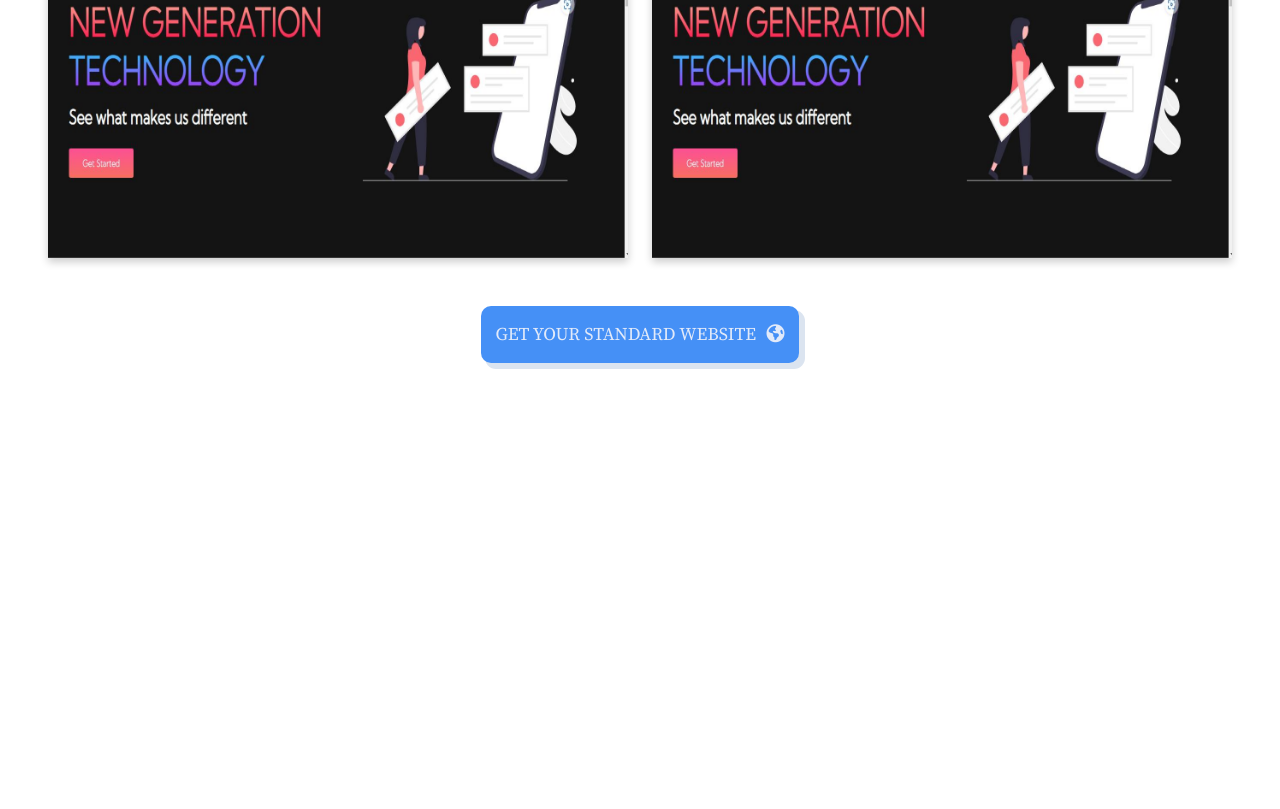
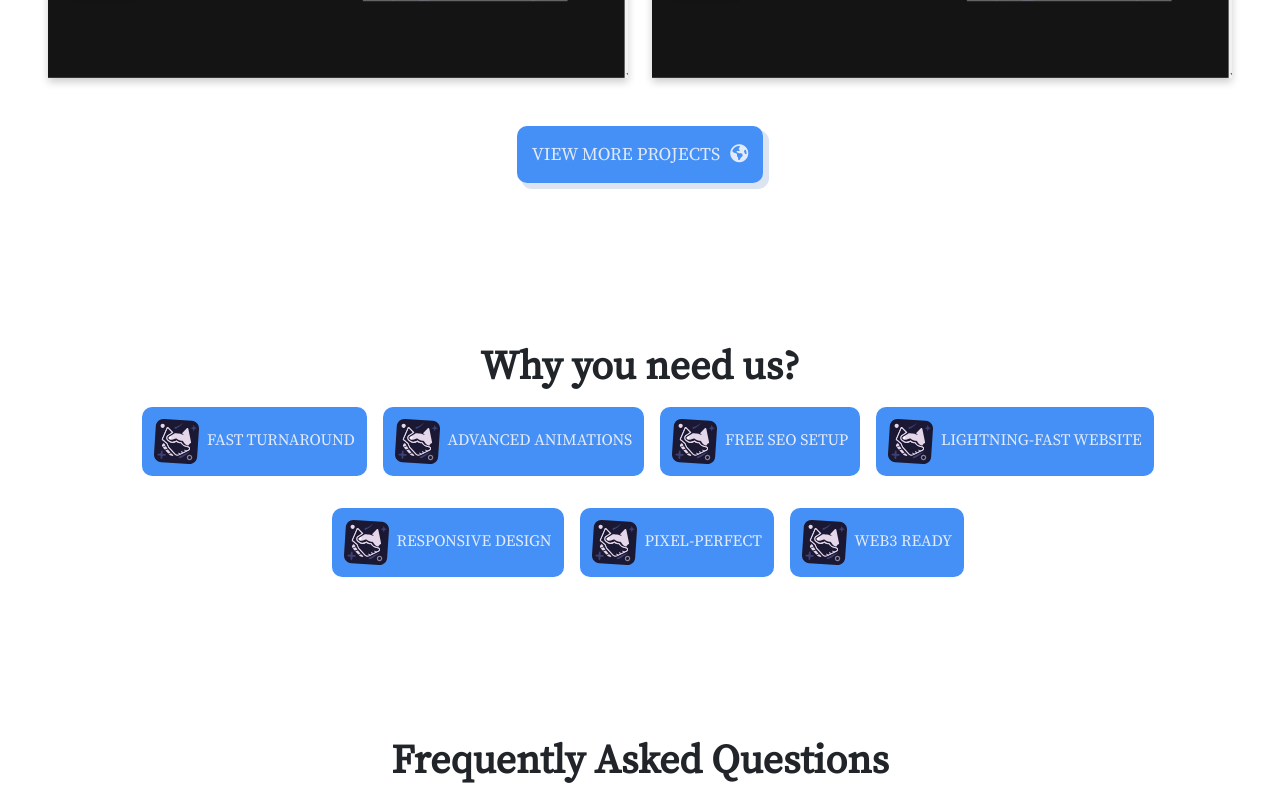
Before and after one commit to Peter-Dumbari/portfolio, a React (Create React App) app: page / in a window 1280 px wide. Shown: the part 1160-1969 px from the top of the page. Before the commit the page ends 1571 px from the top, so only its background shows below. Built offline with nearby package versions, Linux system fonts and the light colour scheme.

Commit message:
frequently ask
after updating frequently asked

```diff
--- a/src/App.js
+++ b/src/App.js
@@ -1,6 +1,7 @@
 import React from "react";
 import Home from "./Pages/Home/Home";
 import "./App.css";
+import "animate.css";
 
 function App() {
   return <Home />;
--- /dev/null
+++ b/src/Pages/Frequentlyask/Frequentlyask.jsx
@@ -0,0 +1,101 @@
+import React from "react";
+import "../Frequentlyask/Frequentlyask.scss";
+
+export default function Frequentlyask() {
+  return (
+    <div className="container freqently_container">
+      <h1>Frequently Asked Questions
+</h1>
+      <div className="accordion accordion-flush" id="accordionFlushExample">
+        <div className="accordion-item">
+          <h2 className="accordion-header" id="flush-headingOne">
+            <button
+              className="accordion-button collapsed"
+              type="button"
+              data-bs-toggle="collapse"
+              data-bs-target="#flush-collapseOne"
+              aria-expanded="false"
+              aria-controls="flush-collapseOne">
+              How much do projects cost?
+            </button>
+          </h2>
+          <div
+            id="flush-collapseOne"
+            className="accordion-collapse collapse"
+            aria-labelledby="flush-headingOne"
+            data-bs-parent="#accordionFlushExample">
+            <div className="accordion-body">
+            Our pricing is based on a few factors such as project complexity, deadline, and animations. Our minimum engagement fee is $1,500 USD. Please contact us and tell us more about your project so we can give you a quote.
+            </div>
+          </div>
+        </div>
+        <div className="accordion-item">
+          <h2 className="accordion-header" id="flush-headingTwo">
+            <button
+              className="accordion-button collapsed"
+              type="button"
+              data-bs-toggle="collapse"
+              data-bs-target="#flush-collapseTwo"
+              aria-expanded="false"
+              aria-controls="flush-collapseTwo">
+              Do you do SEO?
+            </button>
+          </h2>
+          <div
+            id="flush-collapseTwo"
+            className="accordion-collapse collapse"
+            aria-labelledby="flush-headingTwo"
+            data-bs-parent="#accordionFlushExample">
+            <div className="accordion-body">
+            We set up basic SEO settings for every website for FREE. Comprehensive SEO will soon be available as a service.
+            </div>
+          </div>
+        </div>
+        <div className="accordion-item">
+          <h2 className="accordion-header" id="flush-headingThree">
+            <button
+              className="accordion-button collapsed"
+              type="button"
+              data-bs-toggle="collapse"
+              data-bs-target="#flush-collapseThree"
+              aria-expanded="false"
+              aria-controls="flush-collapseThree">
+              Who are your ideal customers?
+            </button>
+          </h2>
+          <div
+            id="flush-collapseThree"
+            className="accordion-collapse collapse"
+            aria-labelledby="flush-headingThree"
+            data-bs-parent="#accordionFlushExample">
+            <div className="accordion-body">
+            We work with all types of businesses, but most of our clients are in Web3 and SaaS
+            </div>
+          </div>
+        </div>
+        <div className="accordion-item">
+          <h2 className="accordion-header" id="flush-headingFour">
+            <button
+              className="accordion-button collapsed"
+              type="button"
+              data-bs-toggle="collapse"
+              data-bs-target="#flush-collapseFour"
+              aria-expanded="false"
+              aria-controls="flush-collapseFour">
+              Do you design as well?
+            </button>
+          </h2>
+          <div
+            id="flush-collapseFour"
+            className="accordion-collapse collapse"
+            aria-labelledby="flush-headingFour"
+            data-bs-parent="#accordionFlushExample">
+            <div className="accordion-body">
+            We don't offer design as a service in-house, but we do work with UI/UX freelancers who can create the design and we'll implement it into Webflow.
+            </div>
+          </div>
+        </div>
+      </div>
+    </div>
+  );
+}
--- /dev/null
+++ b/src/Pages/Frequentlyask/Frequentlyask.scss
@@ -0,0 +1,27 @@
+.freqently_container{
+    padding: 7rem 0 3rem 0;
+    width: 60% !important;
+    font-size: 1.2rem;
+
+    h1{
+        text-align: center;
+        font-weight: bold;
+    }
+
+    .accordion-item{
+        border-bottom: 2px solid !important;
+        padding-bottom: 0.5rem !important;
+        color: black !important;
+    }
+
+    .accordion-button{
+        font-size: 1.2rem;
+        font-weight: bold;
+    }
+}
+
+.accordion-button:focus{
+    box-shadow: none !important;
+    background-color: transparent !important;
+    color: black !important;
+}
--- a/src/Pages/Herosection/Herosection.jsx
+++ b/src/Pages/Herosection/Herosection.jsx
@@ -1,12 +1,13 @@
 import React from 'react';
 import Button from '../../Components/Buttons/Button';
 import "../Herosection/Herosection.scss";
+import Image from "../../Images/hero_background.svg"
 
 export default function Herosection() {
   return (
     <div className='container-fluid hero_container'>
         <div className="row hero_container_row1">
-            <div className="col-md-6">
+            <div className="col-12 col-md-6">
                 <h6 className="first_text">
                     WEBFLOW DEVELOPMENT
                 </h6>
@@ -33,7 +34,7 @@ export default function Herosection() {
                     </div>
                 </div>
             </div>
-            <div className="col-md-7"></div>
+            <div className="col-12 col-md-6"><img className='animate__animated animate__zoomIn' src={Image} alt="" /></div>
         </div>
     </div>
   )
--- a/src/Pages/Herosection/Herosection.scss
+++ b/src/Pages/Herosection/Herosection.scss
@@ -1,8 +1,7 @@
 .hero_container{
     padding: 3rem;
-    background: url("../../Images/hero_background.svg") top right no-repeat;
+    // background: url("../../Images/hero_background.svg") top right no-repeat;
     background-size: 65%;
-    height: 90vh;
 
     .first_text{
         font-weight: bold;
@@ -37,3 +36,7 @@
 .fa-earth-americas{
     margin-left: 6px;
 }
+
+.animate__animated.animate__zoomIn {
+    --animate-duration: 4s;
+  }
--- a/src/Pages/Home/Home.jsx
+++ b/src/Pages/Home/Home.jsx
@@ -2,13 +2,18 @@ import React from "react";
 import Navbar from "../../Components/Navbar/Navbar";
 import Herosection from "../Herosection/Herosection";
 import Projects from "../Projects/Projects";
+import Ourqualities from "../Our_qualities/Ourqualities";
+import Frequentlyask from "../Frequentlyask/Frequentlyask";
+import "../Home/Home.scss";
 
 export default function Home() {
   return (
-    <>
+    <div className="home">
       <Navbar />
       <Herosection />
       <Projects/>
-    </>
+      <Ourqualities/>
+      <Frequentlyask/>
+    </div>
   );
 }
--- /dev/null
+++ b/src/Pages/Our_qualities/Ourqualities.jsx
@@ -0,0 +1,22 @@
+import React from 'react';
+import "../Our_qualities/Ourqualities.scss";
+import Qbuttons from './QualitiesButtons/Qbuttons';
+
+export default function Ourqualities() {
+  return (
+    <div className='container qualities_container'>
+        <h1 className="qualities_header">Why you need us?</h1>
+        <div className="d-inline-flex">
+            <Qbuttons text={"FAST TURNAROUND"}/>
+            <Qbuttons text={"ADVANCED ANIMATIONS"}/>
+            <Qbuttons text={"FREE SEO SETUP"}/>
+            <Qbuttons text={"LIGHTNING-FAST WEBSITE"}/>
+        </div>
+        <div className="d-inline-flex">
+            <Qbuttons text={"RESPONSIVE DESIGN"}/>
+            <Qbuttons text={"PIXEL-PERFECT"}/>
+            <Qbuttons text={"WEB3 READY"}/>
+        </div>
+    </div>
+  )
+}
--- /dev/null
+++ b/src/Pages/Our_qualities/Ourqualities.scss
@@ -0,0 +1,13 @@
+.qualities_container{
+    padding: 7rem 0 3rem 0;
+    text-align: center;
+
+    .d-inline-flex:last-child{
+        margin-top: 2rem;
+    }
+
+    h1{
+        font-weight: bolder;
+        margin-bottom: 1rem;
+    }
+}
--- /dev/null
+++ b/src/Pages/Our_qualities/QualitiesButtons/Qbuttons.jsx
@@ -0,0 +1,9 @@
+import React from 'react'
+import "../QualitiesButtons/Qbuttons.scss"
+import icon from  "../../../Images/icon.svg";
+
+export default function Qbuttons({text}) {
+  return (
+    <button className='qbutton'><img className='qbutton_icon' src={icon} alt='#'/> {text}</button>
+  )
+}
--- /dev/null
+++ b/src/Pages/Our_qualities/QualitiesButtons/Qbuttons.scss
@@ -0,0 +1,24 @@
+.qbutton{
+    padding: 12px;
+    width: fit-content;
+    border: none;
+    background-color: #4590f6;
+    border-radius: 10px;
+    margin-left: 1rem;
+    color: rgba(253, 249, 249, 0.856);
+    font-weight: 500;
+
+    .qbutton_icon{
+        width: 45px ;
+        height: 45px;
+        margin-right: 4px;
+    }
+
+}
+
+.qbutton:hover{
+    transform: scale(1.1);
+    transition: 0.5s;
+
+
+}
--- a/src/Pages/Projects/Projects.jsx
+++ b/src/Pages/Projects/Projects.jsx
@@ -46,7 +46,7 @@ export default function Projects() {
           </div>
         </div>
       </div>
-      <Buttons title={"GET YOUR STANDARD WEBSITE"} styLe={'blue'} logo={<i className="fa-solid fa-earth-americas"></i>}/>
+      <Buttons title={"VIEW MORE PROJECTS"} styLe={'blue'} logo={<i className="fa-solid fa-earth-americas"></i>}/>
     </div>
   );
 }
```
Also changed, not shown: src/Images/icon.svg (added).
